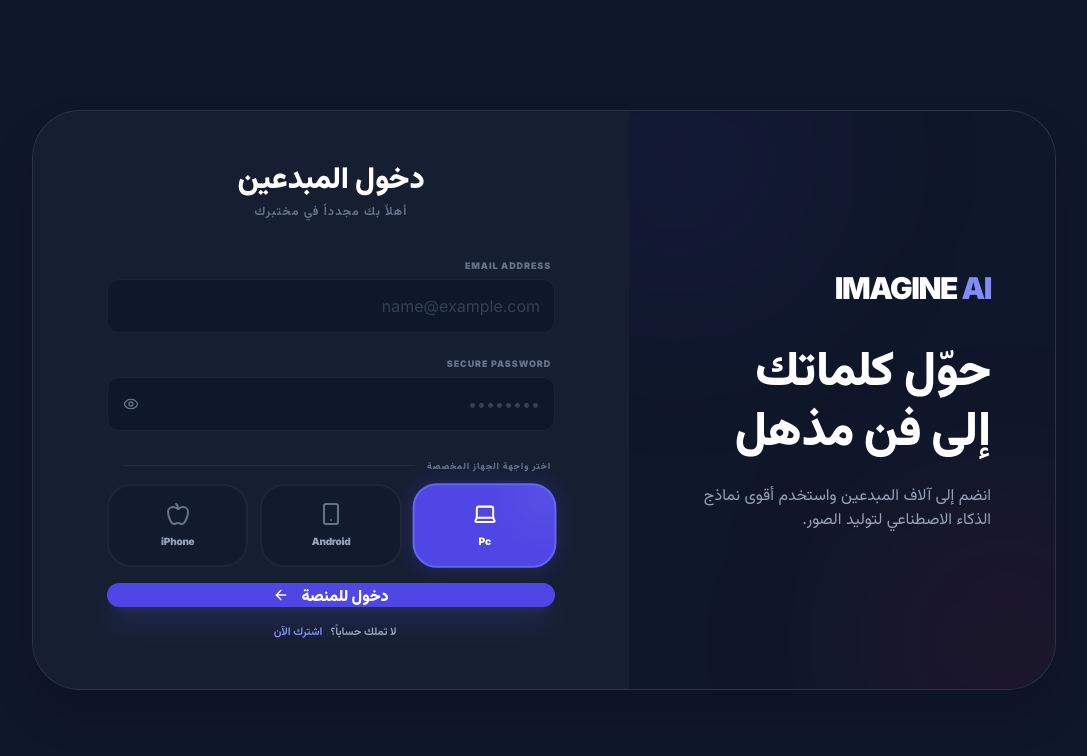
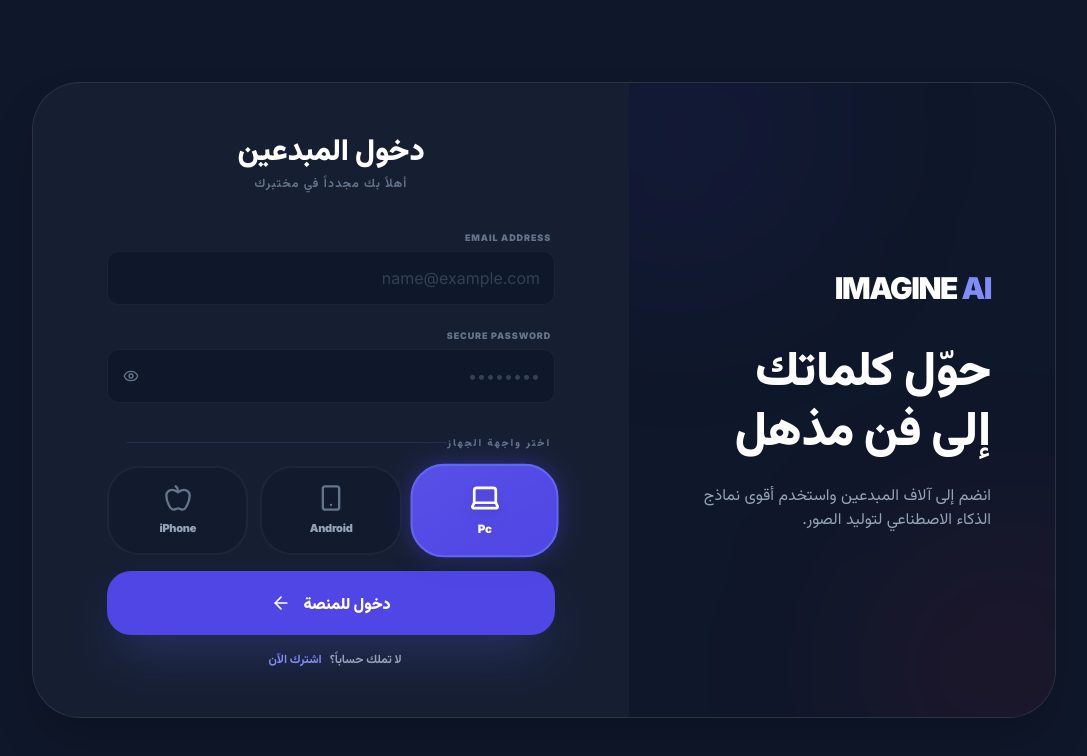
Before and after one commit to mahfoud50/my-imagine-ai, a React (Vite) app: page / in a window 1280 px wide. Shown: the top 756 px of the page, without its empty margins (96-1183 px from the left). Built offline with nearby package versions, Linux system fonts and the light colour scheme.

Commit message:
feat: Enforce re-login on major app updates
Introduces a system version check to ensure users are prompted to log in again after significant application updates. This prevents potential data inconsistencies or unexpected behavior by forcing a fresh state load.

```diff
--- a/App.tsx
+++ b/App.tsx
@@ -13,9 +13,11 @@
 import SpeechModal from './components/SpeechModal.tsx';
 import HairModal from './components/HairModal.tsx';
 import { GoogleGenAI, Modality } from "@google/genai";
-// Fix: Import missing icons and alias User to UserIcon for mobile navigation
 import { Fingerprint, Sparkles, History, Loader2, MessageSquare, User as UserIcon } from 'lucide-react';
 import { translations } from './translations.ts';
+
+// رقم إصدار النظام لفرض إعادة تسجيل الدخول عند التحديثات الكبرى
+const SYSTEM_VERSION = "2.1.0_DEVICE_UPDATE";
 
 function decode(base64: string) {
   try {
@@ -61,7 +63,16 @@
 };
 
 const App: React.FC = () => {
-  const [user, setUser] = useState<any>(() => safeParse('imagine_ai_user', null));
+  const [user, setUser] = useState<any>(() => {
+    // التحقق من الإصدار قبل استعادة المستخدم
+    const lastVersion = localStorage.getItem('imagine_system_version');
+    if (lastVersion !== SYSTEM_VERSION) {
+      localStorage.removeItem('imagine_ai_user'); // إجبار على إعادة الدخول
+      return null;
+    }
+    return safeParse('imagine_ai_user', null);
+  });
+
   const [language, setLanguage] = useState<Language>(() => safeParse('imagine_ai_lang', 'ar'));
   const [history, setHistory] = useState<HistoryItem[]>(() => safeParse('imagine_ai_history', []));
   const [notifications, setNotifications] = useState<AppNotification[]>([]);
@@ -118,18 +129,9 @@
     prompt: '', model: 'Plus', aspectRatio: '1:1', steps: 30, uploadedImage: null
   });
 
+  // حفظ الإصدار عند التشغيل
   useEffect(() => {
-    const handleStorageChange = (e: StorageEvent) => {
-      if (e.key === 'imagine_ai_config') {
-        const newConfig = JSON.parse(e.newValue || '{}');
-        setSiteConfig(newConfig);
-      }
-      if (e.key === 'imagine_ai_user' && !e.newValue) {
-        setUser(null);
-      }
-    };
-    window.addEventListener('storage', handleStorageChange);
-    return () => window.removeEventListener('storage', handleStorageChange);
+    localStorage.setItem('imagine_system_version', SYSTEM_VERSION);
   }, []);
 
   const getEffectiveApiKey = useCallback((specificKey?: string) => {
@@ -401,7 +403,6 @@
                  <span className="text-[10px] font-bold">{language === 'ar' ? 'إنشاء' : 'Create'}</span>
               </button>
               <button onClick={() => setIsGalleryOpen(true)} className="flex flex-col items-center gap-1 text-slate-500 hover:text-indigo-500 transition-colors">
-                 {/* Fix: Use History icon instead of HistoryItem type */}
                  <History className="w-5 h-5" />
                  <span className="text-[10px] font-bold">{language === 'ar' ? 'المعرض' : 'Gallery'}</span>
               </button>
--- a/components/AuthScreen.tsx
+++ b/components/AuthScreen.tsx
@@ -1,6 +1,6 @@
 
 import React, { useState, useEffect, useCallback } from 'react';
-import { Mail, Lock, User, ArrowRight, ShieldCheck, Eye, EyeOff, Loader2, Fingerprint, ShieldAlert, RefreshCcw, Timer, AlertCircle, CheckCircle, ChevronLeft, ChevronRight, AtSign, Monitor, Smartphone, Tablet, Laptop, Apple } from 'lucide-react';
+import { Mail, Lock, User, ArrowRight, ShieldCheck, Eye, EyeOff, Loader2, Fingerprint, ShieldAlert, RefreshCcw, Timer, AlertCircle, CheckCircle, ChevronLeft, ChevronRight, AtSign, Monitor, Smartphone, Laptop, Apple } from 'lucide-react';
 import emailjs from '@emailjs/browser';
 import { Language, DeviceType } from '../types.ts';
 import { translations } from '../translations.ts';
@@ -224,42 +224,42 @@
                       </div>
                     </div>
 
-                    {/* خيارات اختيار نوع الجهاز - تصميم احترافي جديد */}
-                    <div className="space-y-3 pt-3">
+                    {/* خيارات اختيار نوع الجهاز - تصميم فائق الأناقة */}
+                    <div className="space-y-4 pt-4">
                        <div className="flex items-center justify-between px-1">
-                          <label className="text-[9px] font-black text-slate-500 uppercase tracking-widest">{isRtl ? 'اختر واجهة الجهاز المخصصة' : 'Select Custom Device UI'}</label>
-                          <div className="h-px bg-white/5 flex-1 mx-3"></div>
+                          <label className="text-[10px] font-black text-slate-500 uppercase tracking-[0.2em]">{isRtl ? 'اختر واجهة الجهاز' : 'Choose Device Interface'}</label>
+                          <div className="h-px bg-indigo-500/20 flex-1 ml-4"></div>
                        </div>
 
                        <div className="grid grid-cols-3 gap-3">
                           <button
                             type="button"
                             onClick={() => setDeviceType('pc')}
-                            className={`group relative flex flex-col items-center justify-center p-4 rounded-3xl border-2 transition-all duration-300 overflow-hidden ${deviceType === 'pc' ? 'bg-indigo-600 border-indigo-500 shadow-[0_0_20px_rgba(79,70,229,0.3)] scale-[1.02]' : 'bg-[#0f172a]/50 border-white/5 hover:border-indigo-500/30'}`}
+                            className={`group relative flex flex-col items-center justify-center p-4 rounded-[2rem] border-2 transition-all duration-300 overflow-hidden ${deviceType === 'pc' ? 'bg-indigo-600 border-indigo-500 shadow-[0_0_25px_rgba(79,70,229,0.4)] scale-105' : 'bg-[#0f172a]/50 border-white/5 hover:border-indigo-500/30'}`}
                           >
-                             {deviceType === 'pc' && <div className="absolute -top-2 -right-2 w-8 h-8 bg-white/20 blur-xl"></div>}
-                             <Laptop className={`w-6 h-6 mb-2 transition-transform group-hover:scale-110 ${deviceType === 'pc' ? 'text-white' : 'text-slate-500'}`} />
-                             <span className={`text-[10px] font-black tracking-tight ${deviceType === 'pc' ? 'text-white' : 'text-slate-400 group-hover:text-slate-200'}`}>Pc</span>
+                             {deviceType === 'pc' && <div className="absolute inset-0 bg-gradient-to-br from-white/10 to-transparent opacity-50"></div>}
+                             <Laptop className={`w-7 h-7 mb-2 transition-all ${deviceType === 'pc' ? 'text-white scale-110 drop-shadow-lg' : 'text-slate-500 group-hover:text-indigo-400'}`} />
+                             <span className={`text-[11px] font-black tracking-tight ${deviceType === 'pc' ? 'text-white' : 'text-slate-400 group-hover:text-slate-200'}`}>Pc</span>
                           </button>
 
                           <button
                             type="button"
                             onClick={() => setDeviceType('android')}
-                            className={`group relative flex flex-col items-center justify-center p-4 rounded-3xl border-2 transition-all duration-300 overflow-hidden ${deviceType === 'android' ? 'bg-emerald-600 border-emerald-500 shadow-[0_0_20px_rgba(16,185,129,0.3)] scale-[1.02]' : 'bg-[#0f172a]/50 border-white/5 hover:border-emerald-500/30'}`}
+                            className={`group relative flex flex-col items-center justify-center p-4 rounded-[2rem] border-2 transition-all duration-300 overflow-hidden ${deviceType === 'android' ? 'bg-emerald-600 border-emerald-500 shadow-[0_0_25px_rgba(16,185,129,0.4)] scale-105' : 'bg-[#0f172a]/50 border-white/5 hover:border-emerald-500/30'}`}
                           >
-                             {deviceType === 'android' && <div className="absolute -top-2 -right-2 w-8 h-8 bg-white/20 blur-xl"></div>}
-                             <Smartphone className={`w-6 h-6 mb-2 transition-transform group-hover:scale-110 ${deviceType === 'android' ? 'text-white' : 'text-slate-500'}`} />
-                             <span className={`text-[10px] font-black tracking-tight ${deviceType === 'android' ? 'text-white' : 'text-slate-400 group-hover:text-slate-200'}`}>Android</span>
+                             {deviceType === 'android' && <div className="absolute inset-0 bg-gradient-to-br from-white/10 to-transparent opacity-50"></div>}
+                             <Smartphone className={`w-7 h-7 mb-2 transition-all ${deviceType === 'android' ? 'text-white scale-110 drop-shadow-lg' : 'text-slate-500 group-hover:text-emerald-400'}`} />
+                             <span className={`text-[11px] font-black tracking-tight ${deviceType === 'android' ? 'text-white' : 'text-slate-400 group-hover:text-slate-200'}`}>Android</span>
                           </button>
 
                           <button
                             type="button"
                             onClick={() => setDeviceType('iphone')}
-                            className={`group relative flex flex-col items-center justify-center p-4 rounded-3xl border-2 transition-all duration-300 overflow-hidden ${deviceType === 'iphone' ? 'bg-slate-200 border-white shadow-[0_0_20px_rgba(255,255,255,0.1)] scale-[1.02]' : 'bg-[#0f172a]/50 border-white/5 hover:border-slate-400/30'}`}
+                            className={`group relative flex flex-col items-center justify-center p-4 rounded-[2rem] border-2 transition-all duration-300 overflow-hidden ${deviceType === 'iphone' ? 'bg-white border-slate-100 shadow-[0_0_25px_rgba(255,255,255,0.2)] scale-105' : 'bg-[#0f172a]/50 border-white/5 hover:border-slate-400/30'}`}
                           >
-                             {deviceType === 'iphone' && <div className="absolute -top-2 -right-2 w-8 h-8 bg-indigo-600/20 blur-xl"></div>}
-                             <Apple className={`w-6 h-6 mb-2 transition-transform group-hover:scale-110 ${deviceType === 'iphone' ? 'text-slate-900' : 'text-slate-500'}`} />
-                             <span className={`text-[10px] font-black tracking-tight ${deviceType === 'iphone' ? 'text-slate-900' : 'text-slate-400 group-hover:text-slate-200'}`}>iPhone</span>
+                             {deviceType === 'iphone' && <div className="absolute inset-0 bg-gradient-to-br from-indigo-500/5 to-transparent"></div>}
+                             <Apple className={`w-7 h-7 mb-2 transition-all ${deviceType === 'iphone' ? 'text-slate-900 scale-110 drop-shadow-md' : 'text-slate-500 group-hover:text-white'}`} />
+                             <span className={`text-[11px] font-black tracking-tight ${deviceType === 'iphone' ? 'text-slate-900' : 'text-slate-400 group-hover:text-slate-200'}`}>iPhone</span>
                           </button>
                        </div>
                     </div>
@@ -278,14 +278,14 @@
                       </div>
                     )}
 
-                    <button type="submit" disabled={isLoading} className="w-full py-4.5 bg-indigo-600 text-white rounded-2xl font-black flex items-center justify-center gap-3 shadow-xl shadow-indigo-500/20 hover:bg-indigo-700 transition-all active:scale-95 disabled:opacity-50 mt-6 group">
+                    <button type="submit" disabled={isLoading} className="w-full py-5 bg-indigo-600 text-white rounded-[1.5rem] font-black flex items-center justify-center gap-3 shadow-2xl shadow-indigo-500/30 hover:bg-indigo-700 transition-all active:scale-95 disabled:opacity-50 mt-6 group">
                         {isLoading ? <Loader2 className="w-5 h-5 animate-spin" /> : (isLogin ? t.loginBtn : t.signupBtn)}
-                        <ArrowRight className={`w-4 h-4 transition-transform group-hover:translate-x-1 ${isRtl ? 'rotate-180 group-hover:-translate-x-1' : ''}`} />
+                        <ArrowRight className={`w-5 h-5 transition-transform group-hover:translate-x-1 ${isRtl ? 'rotate-180 group-hover:-translate-x-1' : ''}`} />
                     </button>
 
-                    <button type="button" onClick={() => { setIsLogin(!isLogin); setError(''); setSuccessMsg(''); }} className="w-full text-slate-400 text-[11px] mt-6 font-bold text-center group">
+                    <button type="button" onClick={() => { setIsLogin(!isLogin); setError(''); setSuccessMsg(''); }} className="w-full text-slate-400 text-xs mt-8 font-bold text-center group">
                         {isLogin ? t.noAccount : t.haveAccount}
-                        <span className="text-indigo-400 mx-2 group-hover:underline transition-all">{isLogin ? t.signupLink : t.loginLink}</span>
+                        <span className="text-indigo-400 mx-2 group-hover:underline transition-all underline-offset-4">{isLogin ? t.signupLink : t.loginLink}</span>
                     </button>
                 </form>
             </div>
```
